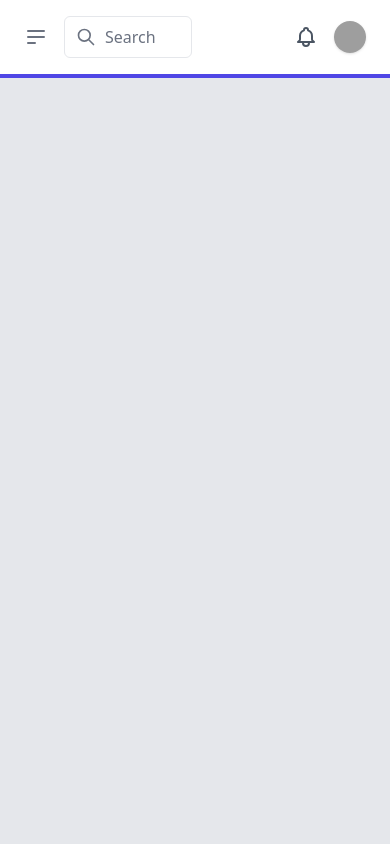
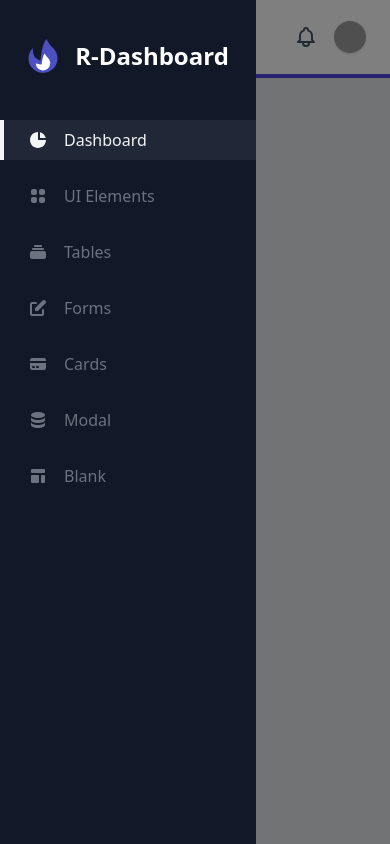
Before and after one commit to mkzamanbd/react-dashboard, a React (Create React App) app: page / in a window 390 px wide. Both pictures are taken after a click on the button 36 px from the left and 37 px from the top of the page. Built offline with nearby package versions, Linux system fonts and the light colour scheme; grey boxes are pictures that could not be loaded.

Commit message:
Added toggle sidebar

```diff
--- a/src/App.jsx
+++ b/src/App.jsx
@@ -1,13 +1,20 @@
 import SideBarMenu from 'components/SideBarMenu';
 import TopHeader from 'components/TopHeader';
+import { useState } from 'react';
 
 export default function App() {
+    const [isOpen, setIsOpen] = useState(false);
+
+    const toggleSidebar = (value) => {
+        setIsOpen(value);
+    };
+
     return (
         <div className="flex h-screen bg-gray-200 font-roboto">
-            <SideBarMenu />
+            <SideBarMenu isOpen={isOpen} toggleSidebar={toggleSidebar} />
 
             <div className="flex-1 flex flex-col overflow-hidden">
-                <TopHeader />
+                <TopHeader toggleSidebar={toggleSidebar} />
 
                 <main className="flex-1 overflow-x-hidden overflow-y-auto bg-gray-200">
                     <div className="container mx-auto px-6 py-8">
--- a/src/components/SideBarMenu.jsx
+++ b/src/components/SideBarMenu.jsx
@@ -1,12 +1,10 @@
-import React, { useState } from 'react';
+import React from 'react';
 
-function SideBarMenu() {
-    const [isOpen, setIsOpen] = useState(false);
-
+function SideBarMenu({ isOpen, toggleSidebar }) {
     return (
         <div className="flex">
             <div
-                onClick={() => setIsOpen(false)}
+                onClick={() => toggleSidebar(false)}
                 role="button"
                 tabIndex="0"
                 className={`${
--- a/src/components/TopHeader.jsx
+++ b/src/components/TopHeader.jsx
@@ -1,20 +1,14 @@
 import React, { useState } from 'react';
-import { useSidebar } from 'hooks/useSidebar';
 
-function TopHeader() {
+function TopHeader({ toggleSidebar }) {
     const [dropdownOpen, setDropdownOpen] = useState(false);
-    let { isOpen } = useSidebar();
-
-    const toggleSidebar = () => {
-        isOpen = !isOpen;
-    };
 
     return (
         <header className="flex items-center justify-between px-6 py-4 bg-white border-b-4 border-indigo-600">
             <div className="flex items-center">
                 <button
                     type="button"
-                    onClick={toggleSidebar}
+                    onClick={() => toggleSidebar(true)}
                     className="text-gray-500 focus:outline-none lg:hidden">
                     <svg
                         className="w-6 h-6"
```
